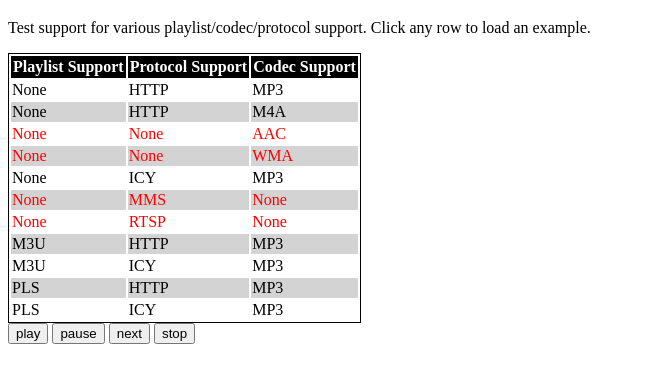
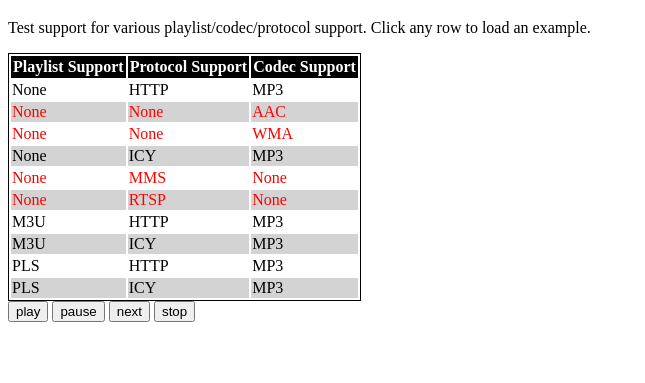
Before and after one commit to nickdesaulniers/javascript-playlist-parser, a plain HTML site: page index.html in a window 1280 px wide. Shown: the part 61-444 px from the top of the page, without its empty margins (0-645 px from the left). Drawn offline with Linux system fonts and the light colour scheme.

Commit message:
small changes

```diff
--- a/audioPlayer.js
+++ b/audioPlayer.js
@@ -1,8 +1,8 @@
 window.AudioPlayer = {
   _song: new Audio(),
   _songQueue: [],
-  //_proxyServer: 'http://lostoracle.net:3000/?url=',
-  _proxyServer: 'http://10.250.21.77:3000/?url=',//
+  _proxyServer: 'http://lostoracle.net:3000/?url=',
+  //_proxyServer: 'http://10.250.21.77:3000/?url=',//
   _MIMETypeMap: {
     m3u: 'audio/x-mpegurl',
     pls: 'audio/audio/x-scpls'
--- a/index.html
+++ b/index.html
@@ -2,7 +2,7 @@
 <html>
   <head>
     <meta charset="utf-8">
-    <script src="https://raw.github.com/nickdesaulniers/javascript-playlist-parser/master/lib/parser.js"></script>
+    <script src="https://raw.github.com/nickdesaulniers/javascript-playlist-parser/master/lib/parser.min.js"></script>
     <script src="audioPlayer.js"></script>
     <script src="my_script.js"></script>
     <link rel="stylesheet" href="my_style.css" />
@@ -24,8 +24,8 @@
       <tbody>
         <tr data-playlist="" data-protocol="HTTP" data-codec="MP3"
             data-url="http://195.10.10.226/rtvv/radio9.mp3"></tr>
-        <tr data-playlist="" data-protocol="HTTP" data-codec="M4A"
-            data-url="http://content50c1a.omroep.nl/urishieldv2/l27m2177f176774783110052290b46000000.4da6757f26e7bfbf4637e7de08f8718c/s02/bnn/club/clublife_episode260.m4a"></tr>
+        <!--<tr data-playlist="" data-protocol="HTTP" data-codec="M4A"
+            data-url="http://content50c1a.omroep.nl/urishieldv2/l27m2177f176774783110052290b46000000.4da6757f26e7bfbf4637e7de08f8718c/s02/bnn/club/clublife_episode260.m4a"></tr>-->
         <tr data-playlist="" data-protocol="" data-codec="AAC" class="red"
             data-url="http://mp3.radiohamburg.c.nmdn.net/radiohamburg/livestream64.aac"></tr>
         <tr data-playlist="" data-protocol="" data-codec="WMA" class="red"></tr>
```
Also changed, not shown: 1 other file.
